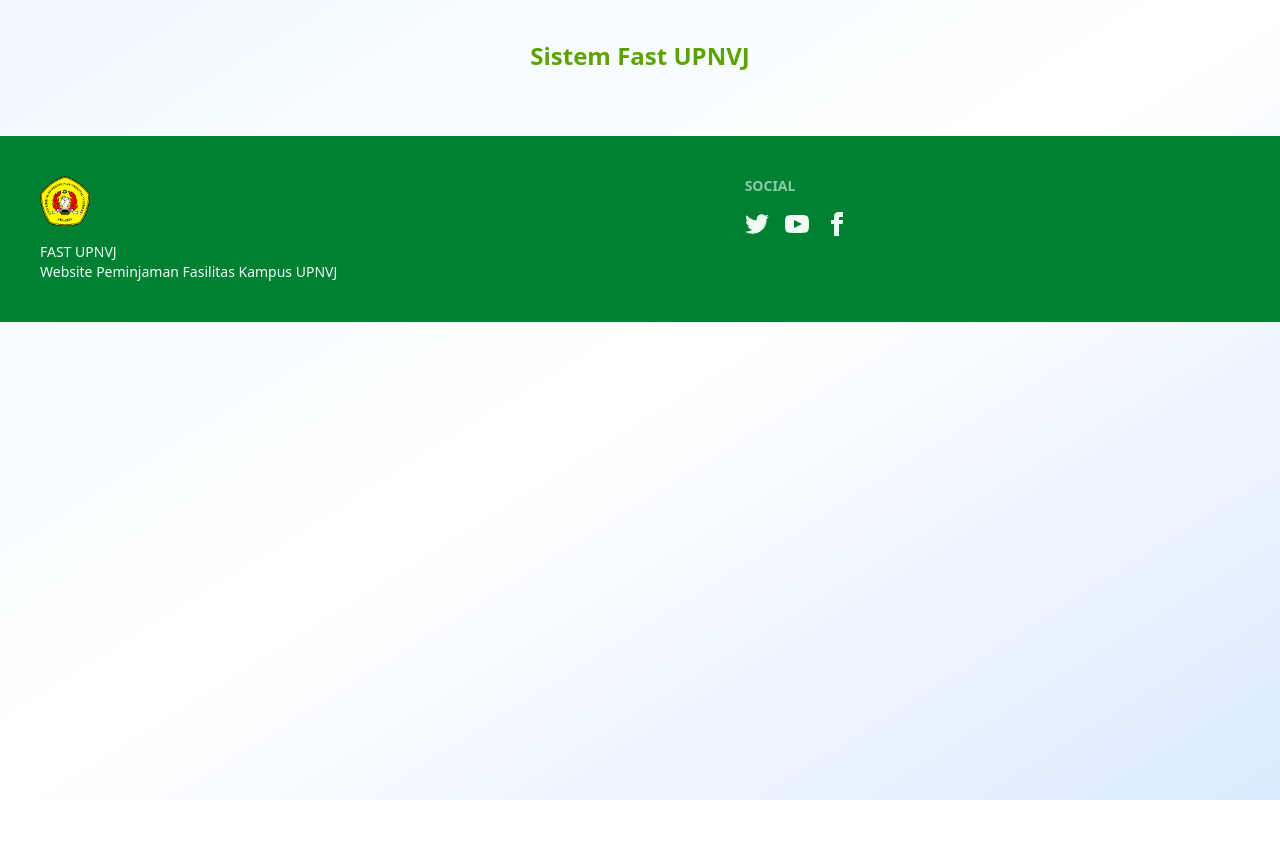
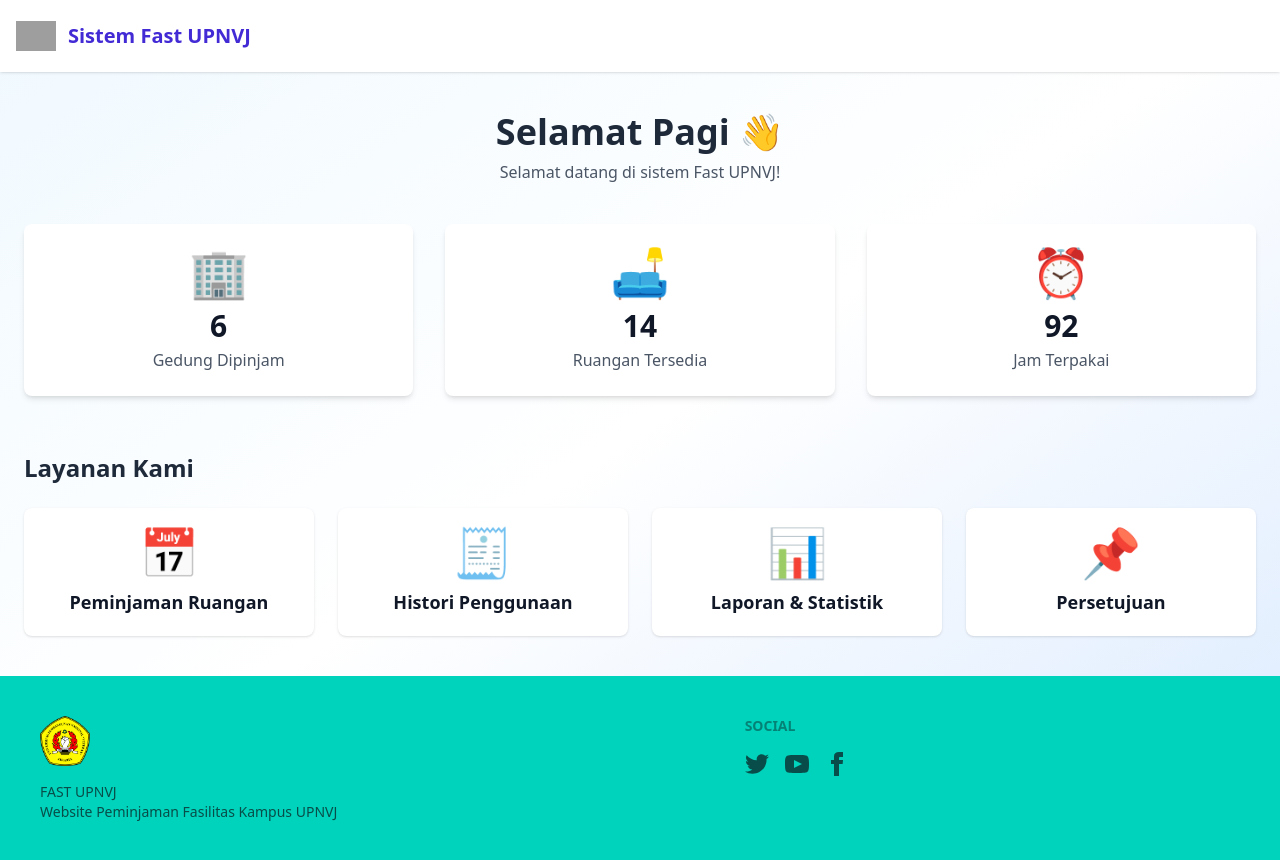
Before and after one commit to raisadeviap/fast-upnvj, a React (Vite) app: page /home in a window 1280 px wide. Before the commit the page ends 800 px from the top, so only its background shows below. Built offline with nearby package versions, Linux system fonts and the light colour scheme; grey boxes are pictures that could not be loaded.

Commit message:
Resolve konflik dan update Home.jsx

```diff
--- a/package.json
+++ b/package.json
@@ -13,6 +13,7 @@
     "@tailwindcss/vite": "^4.1.4",
     "daisyui": "^5.0.30",
     "react": "^19.0.0",
+    "react-countup": "^6.5.3",
     "react-dom": "^19.0.0",
     "react-router-dom": "^7.5.3",
     "tailwindcss": "^4.1.4"
--- a/src/pages/Home.jsx
+++ b/src/pages/Home.jsx
@@ -14,32 +14,115 @@ function HomePage() {
     else setGreeting("Selamat Malam 🌙");
   }, []);
 
-  const stats = {
-    gedungDipinjam: 6,
-    ruanganTersedia: 14,
-    jamTerpakai: 92,
-  };
+  const stats = [
+    {
+      id: 1,
+      icon: "🏢",
+      label: "Gedung Dipinjam",
+      value: 6,
+      color: "text-blue-500",
+    },
+    {
+      id: 2,
+      icon: "🛋️",
+      label: "Ruangan Tersedia",
+      value: 14,
+      color: "text-green-500",
+    },
+    {
+      id: 3,
+      icon: "⏰",
+      label: "Jam Terpakai",
+      value: 92,
+      color: "text-purple-500",
+    },
+  ];
 
   const services = [
-    { icon: "📅", title: "Peminjaman Ruangan", link: "/layanan/peminjaman" },
-    { icon: "🧾", title: "Histori Penggunaan", link: "/layanan/histori" },
-    { icon: "📊", title: "Laporan & Statistik", link: "/layanan/statistik" },
-    { icon: "📌", title: "Persetujuan", link: "/layanan/persetujuan" },
+    {
+      id: 1,
+      icon: "📅",
+      title: "Peminjaman Ruangan",
+      link: "/layanan/peminjaman",
+    },
+    {
+      id: 2,
+      icon: "🧾",
+      title: "Histori Penggunaan",
+      link: "/layanan/histori",
+    },
+    {
+      id: 3,
+      icon: "📊",
+      title: "Laporan & Statistik",
+      link: "/layanan/statistik",
+    },
+    { id: 4, icon: "📌", title: "Persetujuan", link: "/layanan/persetujuan" },
   ];
 
   return (
-    <div
-      className="min-h-screen bg-gradient-to-br from-sky-50 via-white to-blue-100"
-      data-theme="light"
-    >
-      <main className="container mx-auto px-6 py-10">
-        {/* Logo & Header */}
-        <div className="flex items-center justify-center mb-6">
-          <h1 className="text-2xl font-bold text-primary">Sistem Fast UPNVJ</h1>
-        </div>
+    <div className="min-h-screen bg-gradient-to-br from-sky-50 via-white to-blue-100 flex flex-col">
+      <header className="flex items-center gap-3 p-4 shadow-sm bg-white sticky top-0 z-10">
+        {/* Logo UPN (gunakan logo asli kalau ada) */}
+        <img
+          src="/logo-upn-small.png"
+          alt="Logo UPN"
+          className="w-10 h-10 object-contain"
+        />
+        <h1 className="text-xl font-semibold text-primary">
+          Sistem Fast UPNVJ
+        </h1>
+      </header>
 
-        {/* ...lanjutan kode */}
+      <main className="flex-grow container mx-auto px-6 py-10">
+        {/* Greeting */}
+        <section className="mb-10 text-center">
+          <h2 className="text-4xl font-extrabold text-gray-800">{greeting}</h2>
+          <p className="mt-2 text-gray-600">
+            Selamat datang di sistem Fast UPNVJ!
+          </p>
+        </section>
+
+        {/* Statistik */}
+        <section className="mb-14 grid grid-cols-1 sm:grid-cols-3 gap-8">
+          {stats.map(({ id, icon, label, value, color }) => (
+            <div
+              key={id}
+              className="flex flex-col items-center bg-white p-6 rounded-lg shadow-md hover:shadow-lg transition-shadow cursor-default"
+            >
+              <div className={`text-5xl mb-3 ${color}`}>{icon}</div>
+              <div className="text-3xl font-bold text-gray-900">
+                <CountUp end={value} duration={2} />
+              </div>
+              <div className="text-gray-600 mt-1">{label}</div>
+            </div>
+          ))}
+        </section>
+
+        {/* Layanan */}
+        <section>
+          <h3 className="text-2xl font-bold mb-6 text-gray-800">
+            Layanan Kami
+          </h3>
+          <div className="grid grid-cols-1 sm:grid-cols-2 md:grid-cols-4 gap-6">
+            {services.map(({ id, icon, title, link }) => (
+              <button
+                key={id}
+                onClick={() => navigate(link)}
+                className="flex flex-col items-center bg-white p-5 rounded-lg shadow hover:shadow-lg transition cursor-pointer"
+                aria-label={title}
+              >
+                <span className="text-5xl mb-3">{icon}</span>
+                <span className="text-lg font-semibold text-gray-900">
+                  {title}
+                </span>
+              </button>
+            ))}
+          </div>
+        </section>
       </main>
+
+      {/* Footer */}
       <Footer />
     </div>
   );
```
Also changed, not shown: 1 other file (tests, documents, lock files or other folders).
